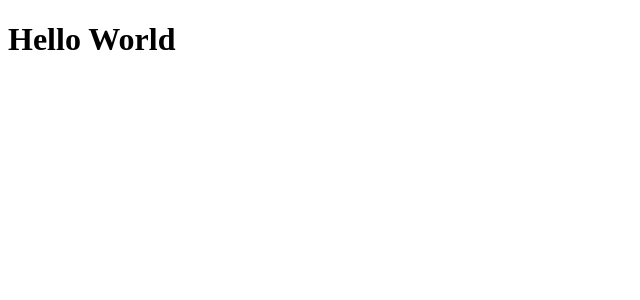
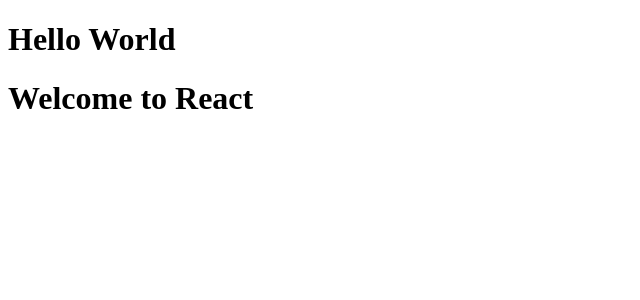
Before and after one commit to PragyanmayeeMoharana101/Practice-series, a React (Vite) app in the folder react/21-12/first-app/: page / in a window 1280 px wide. Shown: the top 300 px of the page, without its empty margins (0-640 px from the left). Built offline with nearby package versions, Linux system fonts and the light colour scheme.

Commit message:
wrapping multiple cpmponents using div tag

```diff
--- a/react/21-12/first-app/src/App.jsx
+++ b/react/21-12/first-app/src/App.jsx
@@ -1,8 +1,16 @@
-//displaying hello world using diffrent component
+//wrapping multiple components using div tag
 function App() {
-  return <Hello/>
+  return (
+    <div>
+      <Hello/>
+      <WelcomeMsg/>
+    </div>
+  )
 }
 function Hello (){
   return <h1>Hello World</h1>
 }
+function WelcomeMsg(){
+  return <h1>Welcome to React</h1>
+}
 export default App
```
